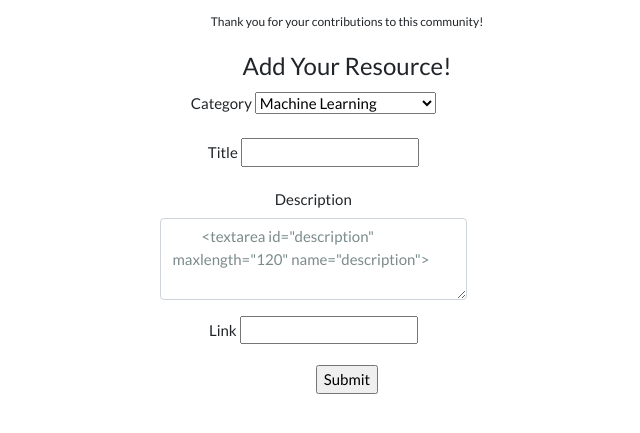
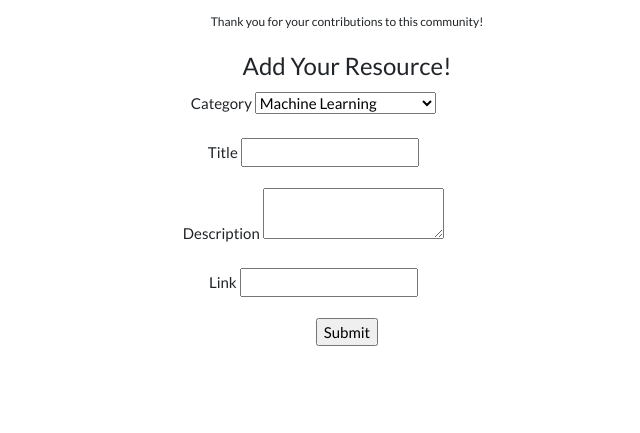
Before and after one commit to sidneyarcidiacono/ML-Tutorial-Central, a Flask app: page /new_resource in a window 1280 px wide. Shown: the part 143-576 px from the top of the page, without its empty margins (293-933 px from the left). Run offline with Flask 2, Linux system fonts and the light colour scheme; the visitor is signed in with stand-in values (Sample User, id 1); some libraries are stand-ins or nearby versions.

Commit message:
[delete] Removed textarea field identifier.

```diff
--- a/tutorial_app/templates/new_resource.html
+++ b/tutorial_app/templates/new_resource.html
@@ -36,9 +36,9 @@
         <div class="col-sm-10">
 
           {{ form.description.label }}
-          <textarea rows="3" class="form-control">
+          <!-- <textarea rows="3" class="form-control"> -->
           {{ form.description }}
-          </textarea>
+          <!-- </textarea> -->
         </div>
       </div>
       <ul>
```
